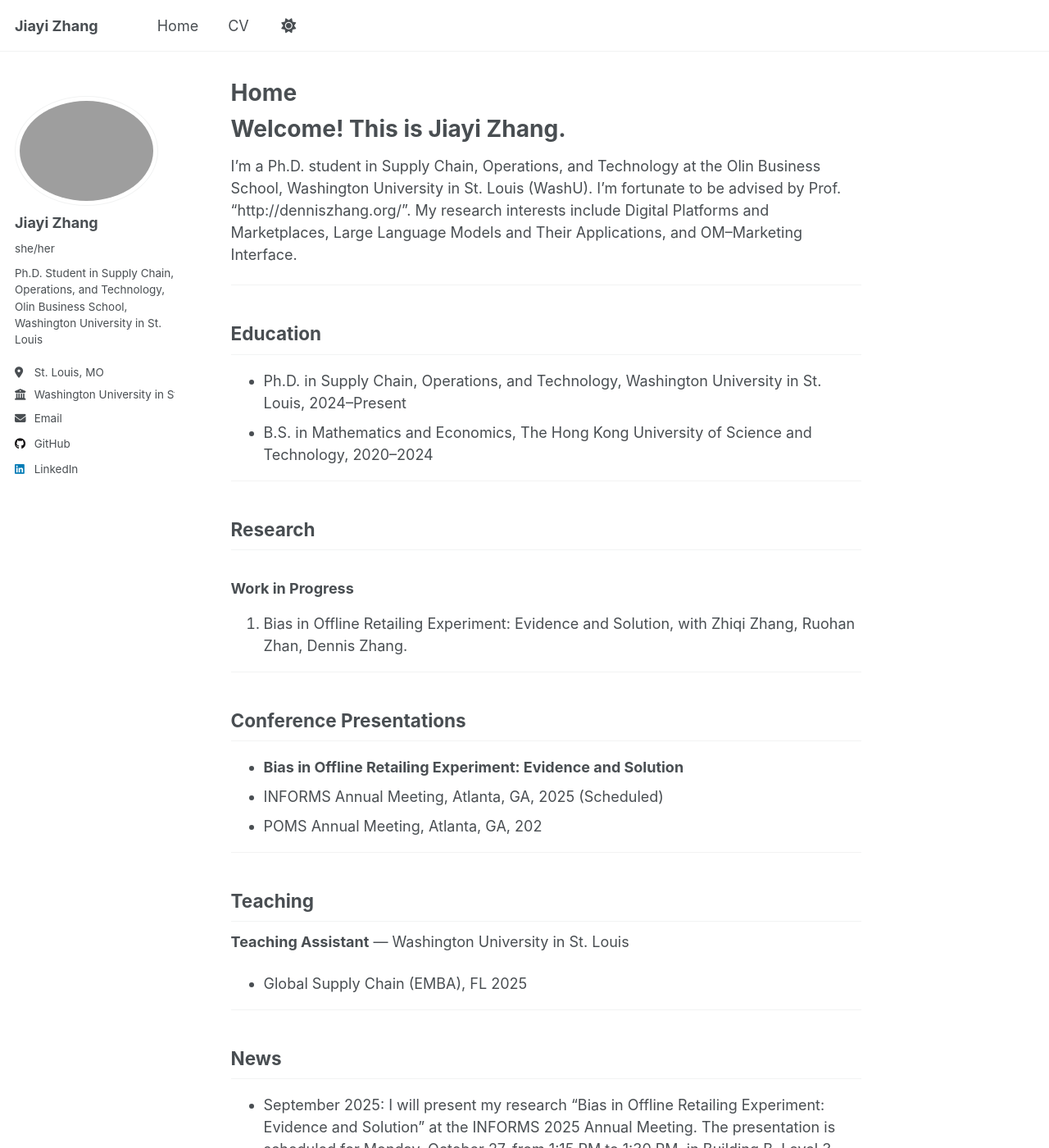
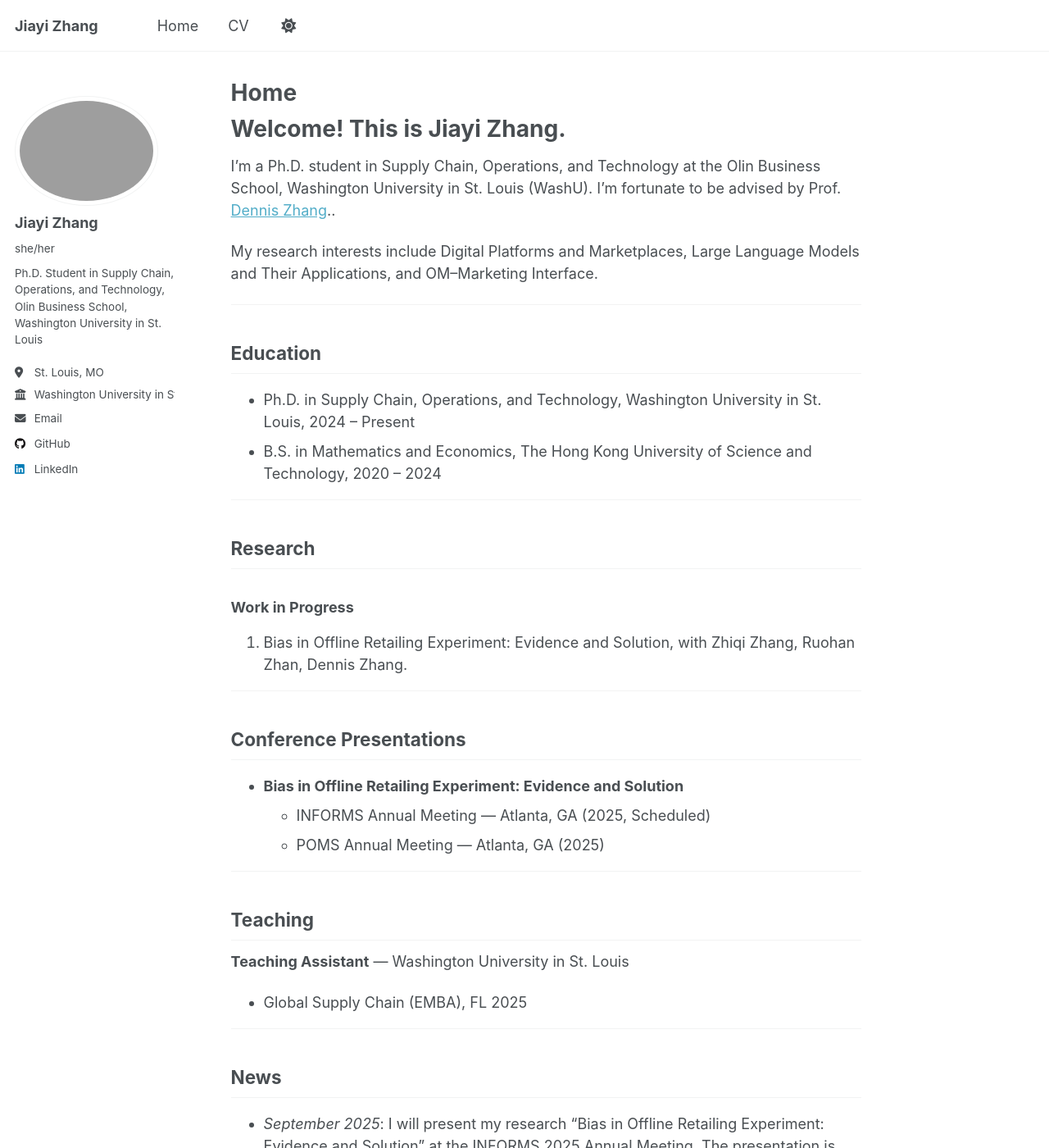
Before and after one commit to PatZjy/jiayizhang, a Jekyll site: the page built from index.md, in a window 1280 px wide and 1400 px high. Shown: the whole window at 82% size. Built offline with Jekyll 4.4.1, drawn with Linux system fonts in a browser that asks for light colours; a script that is not in the unit is left out; some of the changed text lies outside the part shown.

Commit message:
Update index.md

```diff
--- a/index.md
+++ b/index.md
@@ -9,13 +9,15 @@ toc: false
 
 # Welcome! This is Jiayi Zhang.
 
-I’m a Ph.D. student in Supply Chain, Operations, and Technology at the Olin Business School, Washington University in St. Louis (WashU). I’m fortunate to be advised by Prof. "http://denniszhang.org/". My research interests include Digital Platforms and Marketplaces, Large Language Models and Their Applications, and OM–Marketing Interface.
+I’m a Ph.D. student in Supply Chain, Operations, and Technology at the Olin Business School, Washington University in St. Louis (WashU). I’m fortunate to be advised by Prof. [Dennis Zhang](http://denniszhang.org/)..
+
+My research interests include Digital Platforms and Marketplaces, Large Language Models and Their Applications, and OM–Marketing Interface.
 
 ---
 
 ## Education
-- Ph.D. in Supply Chain, Operations, and Technology, Washington University in St. Louis, 2024–Present
-- B.S. in Mathematics and Economics, The Hong Kong University of Science and Technology, 2020–2024
+- Ph.D. in Supply Chain, Operations, and Technology, Washington University in St. Louis, 2024 – Present
+- B.S. in Mathematics and Economics, The Hong Kong University of Science and Technology, 2020 – 2024
 
 ---
 
@@ -28,8 +30,8 @@ I’m a Ph.D. student in Supply Chain, Operations, and Technology at the Olin Bu
 
 ## Conference Presentations
 - **Bias in Offline Retailing Experiment: Evidence and Solution**
-- INFORMS Annual Meeting, Atlanta, GA, 2025 (Scheduled)
-- POMS Annual Meeting, Atlanta, GA, 202
+  - INFORMS Annual Meeting — Atlanta, GA (2025, Scheduled)
+  - POMS Annual Meeting — Atlanta, GA (2025)
 
 ---
 
@@ -40,6 +42,6 @@ I’m a Ph.D. student in Supply Chain, Operations, and Technology at the Olin Bu
 ---
 
 ## News
-- September 2025: I will present my research “Bias in Offline Retailing Experiment: Evidence and Solution” at the INFORMS 2025 Annual Meeting. The presentation is scheduled for Monday, October 27, from 1:15 PM to 1:30 PM, in Building B, Level 3, Room B313a. You are warmly welcome to attend if you are interested.
+- *September 2025*: I will present my research “Bias in Offline Retailing Experiment: Evidence and Solution” at the INFORMS 2025 Annual Meeting. The presentation is scheduled for Monday, October 27, from 1:15 PM to 1:30 PM, in Building B, Level 3, Room B313a. You are warmly welcome to attend if you are interested.
 
 ---
```
